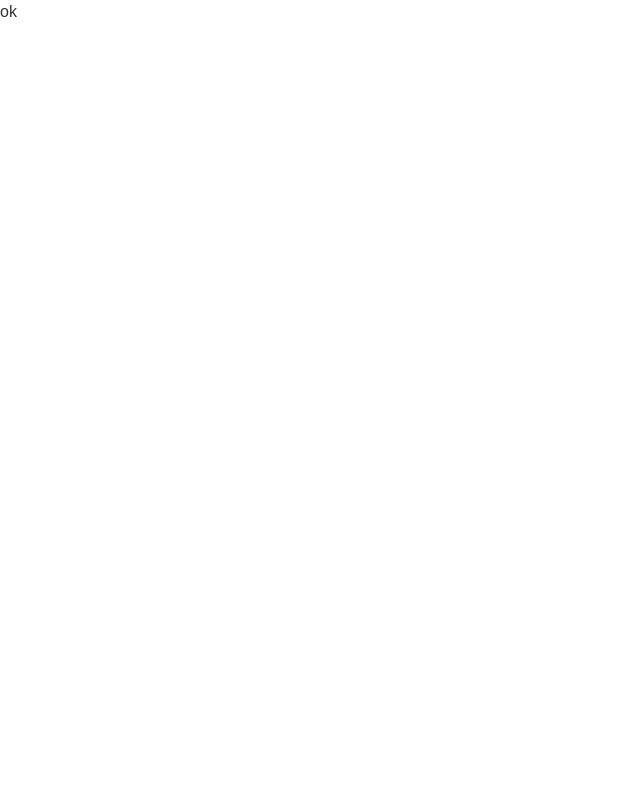
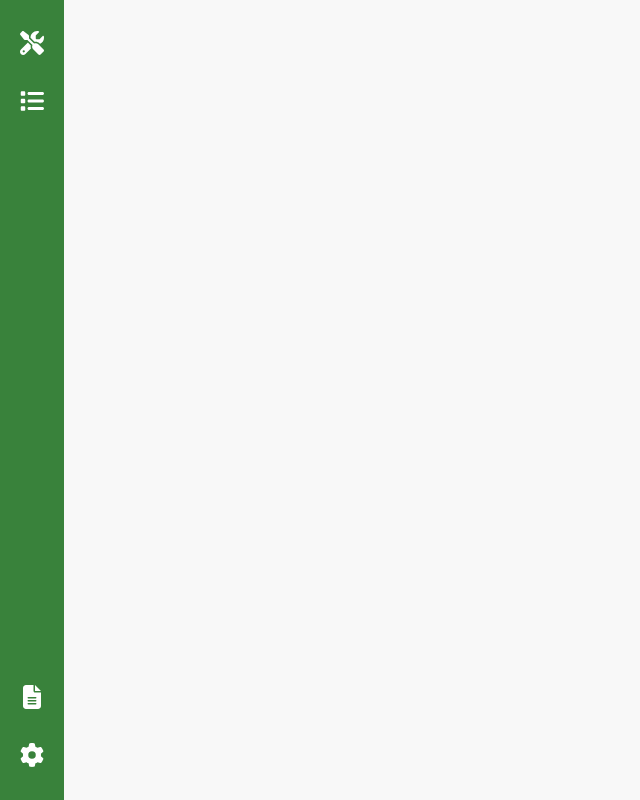
Before and after one commit to 1spyral/ResArrange, a Vue app in the folder frontend/: page / in a window 1280 px wide. Both pictures are taken after a click on the button "Let's Go". Shown: the whole page, without its empty margins (0-640 px from the left). Built offline with nearby package versions, Linux system fonts and the light colour scheme.

Commit message:
Create SideBar and icons

```diff
--- a/frontend/package.json
+++ b/frontend/package.json
@@ -16,6 +16,10 @@
     "format": "prettier --write src/"
   },
   "dependencies": {
+    "@fortawesome/fontawesome-svg-core": "^6.7.2",
+    "@fortawesome/free-regular-svg-icons": "^6.7.2",
+    "@fortawesome/free-solid-svg-icons": "^6.7.2",
+    "@fortawesome/vue-fontawesome": "^3.0.8",
     "pinia": "^3.0.1",
     "vue": "^3.5.13"
   },
--- a/frontend/src/components/LandingPage.vue
+++ b/frontend/src/components/LandingPage.vue
@@ -1,5 +1,4 @@
 <script setup lang="ts">
-import { ref } from "vue"
 import { useLandingPageStore } from "@/stores/landingPage"
 
 const landingPageStore = useLandingPageStore()
--- a/frontend/src/components/MainPage.vue
+++ b/frontend/src/components/MainPage.vue
@@ -1,7 +1,20 @@
-<script setup lang="ts"></script>
+<script setup lang="ts">
+import SideBar from "@/components/SideBar.vue"
+</script>
 
 <template>
-  <div>ok</div>
+  <div class="main">
+    <SideBar/>
+
+  </div>
 </template>
 
-<style scoped></style>
+<style scoped>
+.main {
+  background: var(--offwhite);
+  display: flex;
+  flex-direction: row;
+  justify-content: space-between;
+  height: 100vh;
+}
+</style>
--- /dev/null
+++ b/frontend/src/components/SideBar.vue
@@ -0,0 +1,46 @@
+<script setup lang="ts"></script>
+
+<template>
+  <div class="sidebar">
+    <div class="top-buttons buttons">
+      <button class="icon-button">
+        <font-awesome-icon :icon="['fas', 'screwdriver-wrench']" />
+      </button>
+      <button class="icon-button"><font-awesome-icon :icon="['fas', 'list']" /></button>
+    </div>
+    <div class="bottom-buttons buttons">
+      <button class="icon-button"><font-awesome-icon :icon="['fas', 'file-lines']" /></button>
+      <button class="icon-button"><font-awesome-icon :icon="['fas', 'gear']" /></button>
+    </div>
+  </div>
+</template>
+
+<style scoped>
+.sidebar {
+  background: var(--green);
+  display: flex;
+  flex-direction: column;
+  justify-content: space-between;
+  height: 100vh;
+  padding: 15px 10px;
+}
+
+.buttons {
+  display: flex;
+  flex-direction: column;
+}
+
+.icon-button {
+  color: var(--button-text);
+  border: none;
+  padding: 10px;
+  margin: 5px 0;
+  border-radius: 5px;
+  font-size: 1.5rem;
+  cursor: pointer;
+}
+
+.icon-button:hover {
+  background: var(--green-dark);
+}
+</style>
--- a/frontend/src/main.ts
+++ b/frontend/src/main.ts
@@ -3,9 +3,15 @@ import "./assets/main.css"
 import { createApp } from "vue"
 import { createPinia } from "pinia"
 import App from "./App.vue"
+import { library } from "@fortawesome/fontawesome-svg-core"
+import { faFileLines, faGear, faList, faScrewdriverWrench } from "@fortawesome/free-solid-svg-icons"
+import { FontAwesomeIcon } from "@fortawesome/vue-fontawesome"
+
+library.add(faScrewdriverWrench)
+library.add(faList)
+library.add(faFileLines)
+library.add(faGear)
 
 const app = createApp(App)
 
-app.use(createPinia())
-
-app.mount("#app")
+app.component("font-awesome-icon", FontAwesomeIcon).use(createPinia()).mount("#app")
```
Also changed, not shown: 1 other file (tests, documents, lock files or other folders).
